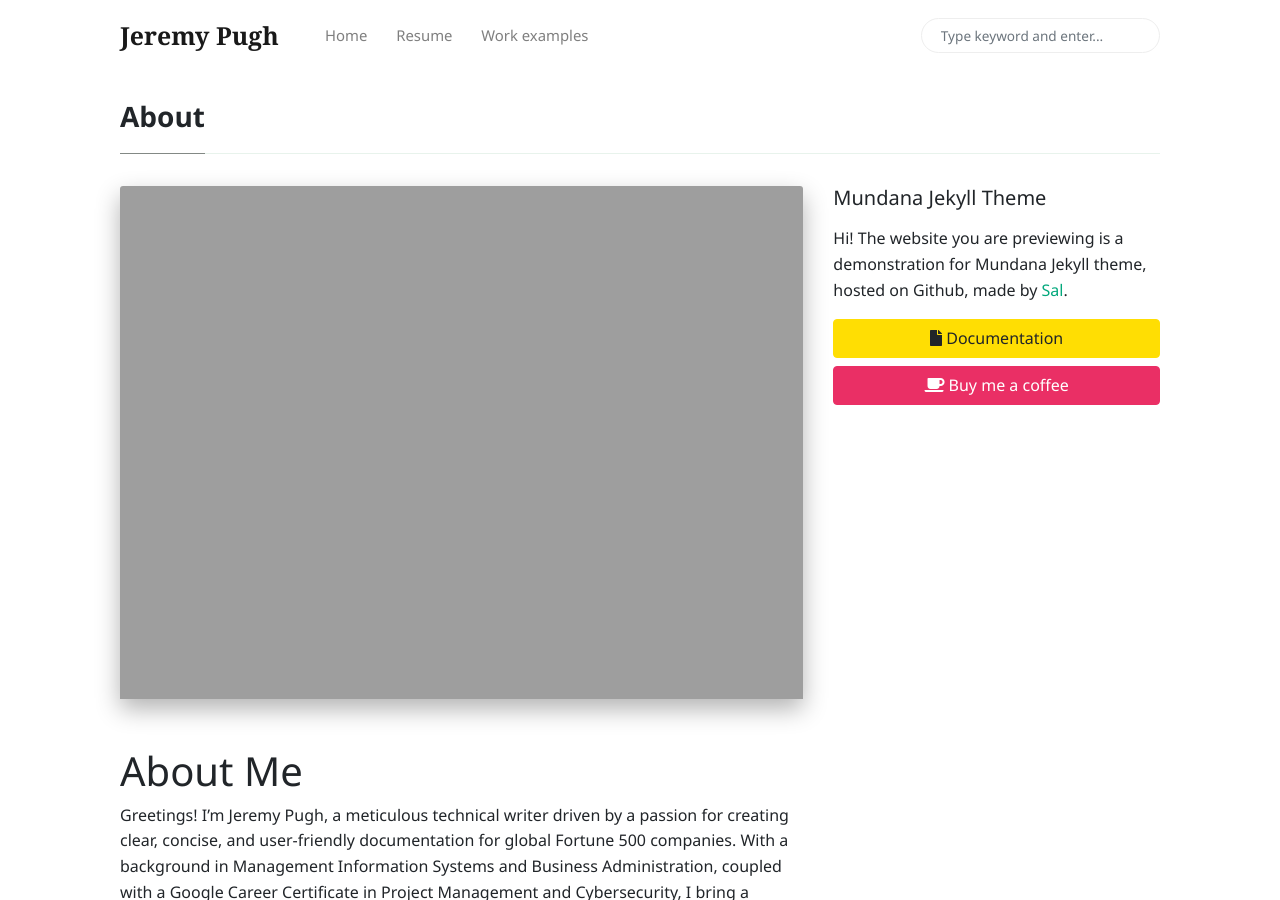
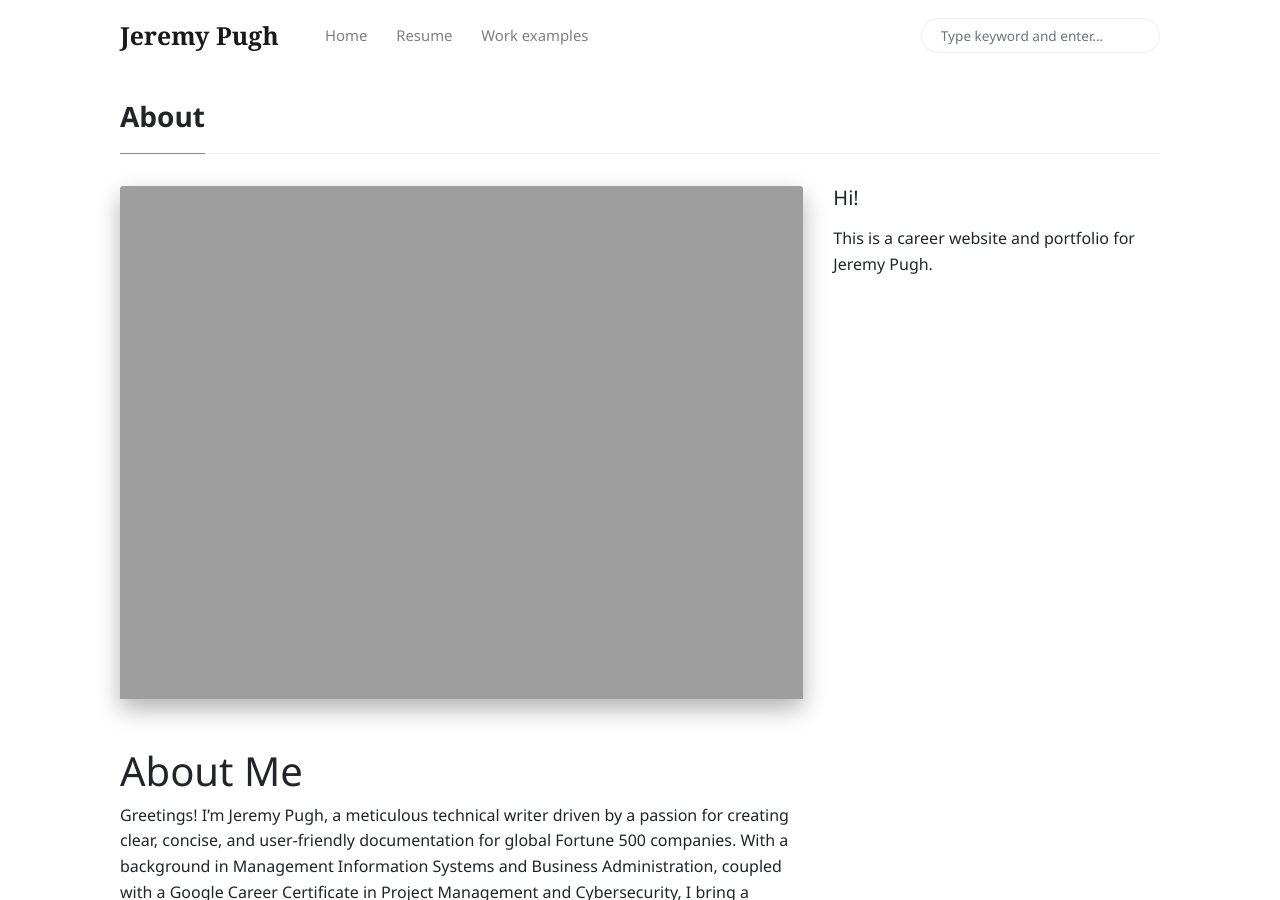
Before and after one commit to stumblefiend/jeremy.pugh, a Jekyll site: the page built from _pages/about.md, in a window 1280 px wide and 900 px high. Built offline with Jekyll 4.4.1, drawn with Linux system fonts in a browser that asks for light colours; nearby versions of some CDN libraries; comment, search, counter and statistics services are not loaded.

Commit message:
Update sidebar.html
Update defaults for sidebar

```diff
--- a/_includes/sidebar.html
+++ b/_includes/sidebar.html
@@ -1,7 +1,3 @@
-<h5 class="mb-3">Mundana Jekyll Theme</h5>
+<h5 class="mb-3">Hi!</h5>
 
-<p>Hi! The website you are previewing is a demonstration for Mundana Jekyll theme, hosted on Github, made by <a href="https://www.wowthemes.net/donate/">Sal</a>.</p>
-
-<a target="_blank" href="https://www.wowthemes.net/mundana-jekyll-theme/" class="btn btn-warning d-block mb-2"><i class="fa fa-file"></i> Documentation</a>
-
-<a target="_blank" class="btn btn-danger d-block" href="https://www.wowthemes.net/donate/"><i class="fa fa-coffee"></i> Buy me a coffee</a>
+<p>This is a career website and portfolio for Jeremy Pugh.</p>
```
